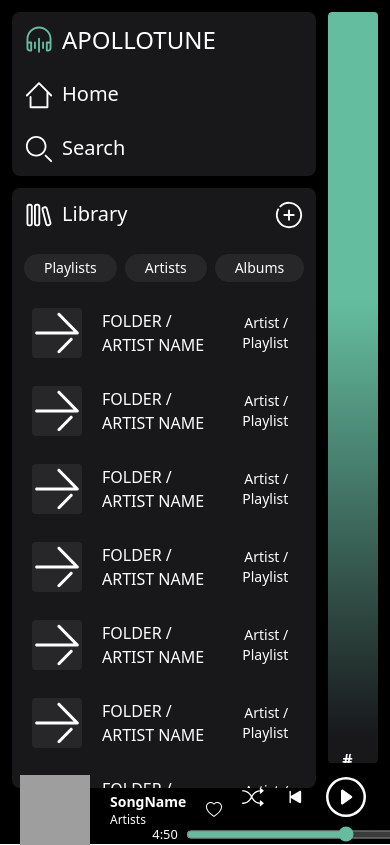
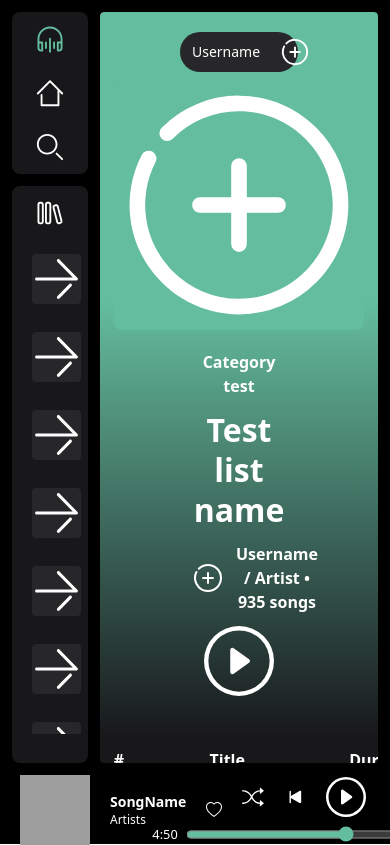
Before and after one commit to BMandure/apollotunes, a React (Vite) app: page /1 in a window 390 px wide. Shown: the top 845 px of the page. Built offline with nearby package versions, Linux system fonts and the light colour scheme; grey boxes are pictures that could not be loaded.

Commit message:
fix responsive sidebar v1

```diff
--- a/src/App.css
+++ b/src/App.css
@@ -7,7 +7,7 @@
 }
 ::-webkit-scrollbar {
   /* Customize the scrollbar width */
-  width: 7px;
+  width: 5px;
 }
 
 ::-webkit-scrollbar-track {
--- a/src/components/Header.tsx
+++ b/src/components/Header.tsx
@@ -9,11 +9,12 @@ function Header() {
           <img className="w-[30px] h-[30px]" src={test} alt="search_icon" />
         </button>
       </div>
-      <div className="flex max-[1050px]:flex-col">
+
+      <div className="flex max-[1080px]:flex-col max-[1080px]:items-center">
         <div className="bg-main rounded-lg !w-[250px] !h-[250px]">
           <img src={test} alt="album/artist_image" />
         </div>
-        <div className="flex flex-col justify-between items-start p-5 gap-3 [&]:font-semibold text-white">
+        <div className="flex flex-col justify-between items-start p-5 gap-3 [&]:font-semibold text-white [&>h2]:max-[1080px]:text-center [&>h2]:max-[1080px]:w-full [&>span]:max-[1080px]:text-center [&>span]:max-[1080px]:w-full [&>button]:max-[1080px]:text-center [&>button]:max-[1080px]:mx-auto [&>small]:max-[1080px]:text-center [&>small]:max-[1080px]:w-full">
           <small className="text-[1rem]">Category test</small>
           <h2 className="max-[1080px]:text-[2rem] text-[3rem] min-[1275px]:text-[4rem] leading-tight">
             Test list name
--- a/src/components/LibraryComp.tsx
+++ b/src/components/LibraryComp.tsx
@@ -2,16 +2,16 @@ import test from "../assets/arrow-right.svg";
 
 function LibraryComp() {
   return (
-    <button className="flex p-2 me-2 justify-between items-center min-h-[70px] hover:bg-zinc-800 rounded [&>div>img]:hover:bg-zinc-700">
+    <button className="flex p-2  justify-between items-center min-h-[70px] hover:bg-zinc-800 rounded [&>div>img]:hover:bg-zinc-700 max-[920px]:w-[65px] !mx-auto !ms-2">
       <div className="flex items-center justify-start text-start gap-5">
         <img
           className="w-[50px] bg-zinc-800 h-[50px] rounded"
           src={test}
           alt="song_img"
         />
-        <h3 className="uppercase">Folder / Artist Name</h3>
+        <h3 className="uppercase max-[920px]:hidden">Folder / Artist Name</h3>
       </div>
-      <p className="text-sm text-right">Artist / Playlist</p>
+      <p className="text-sm text-right max-[920px]:hidden">Artist / Playlist</p>
     </button>
   );
 }
--- a/src/components/LibraryList.tsx
+++ b/src/components/LibraryList.tsx
@@ -2,7 +2,7 @@ import LibraryComp from "./LibraryComp";
 
 function LibraryList() {
   return (
-    <div className="text-white flex flex-col max-h-[58vh] px-1 mx-2 gap-2 overflow-auto flex-1">
+    <div className="text-white flex flex-col max-h-[58vh] px-1 gap-2 overflow-auto flex-1">
       <LibraryComp />
       <LibraryComp />
       <LibraryComp />
--- a/src/components/Sidebar.tsx
+++ b/src/components/Sidebar.tsx
@@ -10,31 +10,37 @@ import LibraryList from "./LibraryList";
 
 function Sidebar() {
   return (
-    <section className="flex flex-col gap-3 max-w-[350px] [&>article]:bg-zinc-900 [&>article]:gap-1 [&>article]:rounded-lg">
+    <section className="flex flex-col gap-3 min-w-[70px] max-[920px]:w-[100px] [&>article]:bg-zinc-900 [&>article]:gap-1 [&>article]:rounded-lg">
       <article className="flex flex-col max-h-[30%]">
         <ul className="text-start [&>li]:flex [&>li]:gap-2 [&>li]:text-white [&>li]:text-xl gap-5 [&>li]:p-3">
-          <li className="pointer-events-none">
+          <li className="pointer-events-none max-[920px]:flex max-[920px]:justify-center">
             <img src={logo} alt="" className="w-[30px] h-[30px]" />
-            <h1 className="text-2xl">APOLLOTUNE</h1>
+            <h1 className="text-2xl max-[920px]:hidden">APOLLOTUNE</h1>
           </li>
           <li>
-            <Link to="#" className="flex gap-2 w-full">
+            <Link
+              to="#"
+              className="flex gap-2 w-full max-[920px]:justify-center"
+            >
               <img
                 src={homeImg}
                 alt="home_icon"
                 className="w-[30px] h-[30px]"
               />
-              Home
+              <span className="max-[920px]:hidden">Home</span>
             </Link>
           </li>
           <li>
-            <Link to="#" className="flex gap-2 w-full">
+            <Link
+              to="#"
+              className="flex gap-2 w-full max-[920px]:justify-center"
+            >
               <img
                 src={searchImg}
                 alt="search_icon"
                 className="w-[30px] h-[30px]"
               />
-              Search
+              <span className="max-[920px]:hidden">Search</span>
             </Link>
           </li>
         </ul>
@@ -42,16 +48,16 @@ function Sidebar() {
 
       <article className="flex flex-col flex-grow h-full">
         <ul className="text-start [&>li]:text-white [&>li]:text-xl gap-5 [&>li]:p-3">
-          <li className="flex justify-between [&>div]:flex">
-            <div className="flex gap-2">
+          <li className="flex justify-between [&>div]:flex max-[920px]:justify-center">
+            <div className="flex gap-2 max-[920px]:justify-center">
               <img
                 className="w-[30px] h-[30px]"
                 src={libraryImg}
                 alt="search_icon"
               />
-              <p>Library</p>
+              <span className="max-[920px]:hidden">Library</span>
             </div>
-            <div className="gap-4">
+            <div className="gap-4 max-[920px]:!hidden max-[920px]:w-0">
               <Tooltip
                 placement="top"
                 title="Create playlist or folder"
@@ -68,7 +74,7 @@ function Sidebar() {
               </Tooltip>
             </div>
           </li>
-          <li className="[&>button]:text-sm [&>button]:rounded-2xl [&>button]:bg-zinc-800 [&>button]:px-5 [&>button]:py-1 flex gap-2">
+          <li className="max-[920px]:hidden [&>button]:text-sm [&>button]:rounded-2xl [&>button]:bg-zinc-800 [&>button]:px-5 [&>button]:py-1 flex gap-2">
             <button className="hover:bg-zinc-700">Playlists</button>
             <button className="hover:bg-zinc-700">Artists</button>
             <button className="hover:bg-zinc-700">Albums</button>
```
